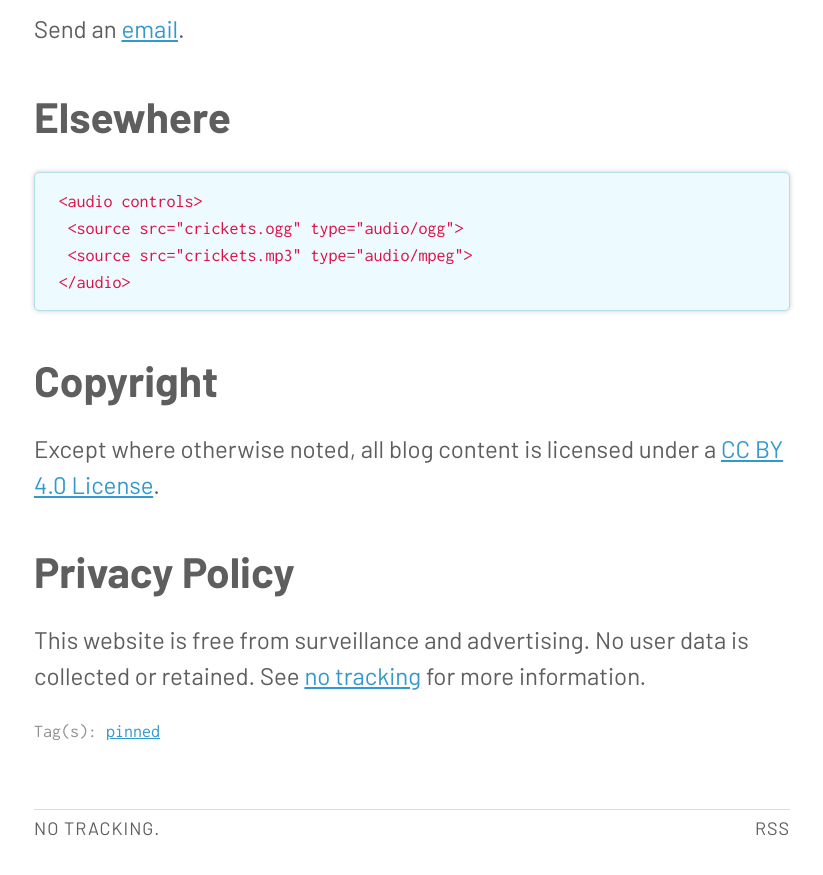
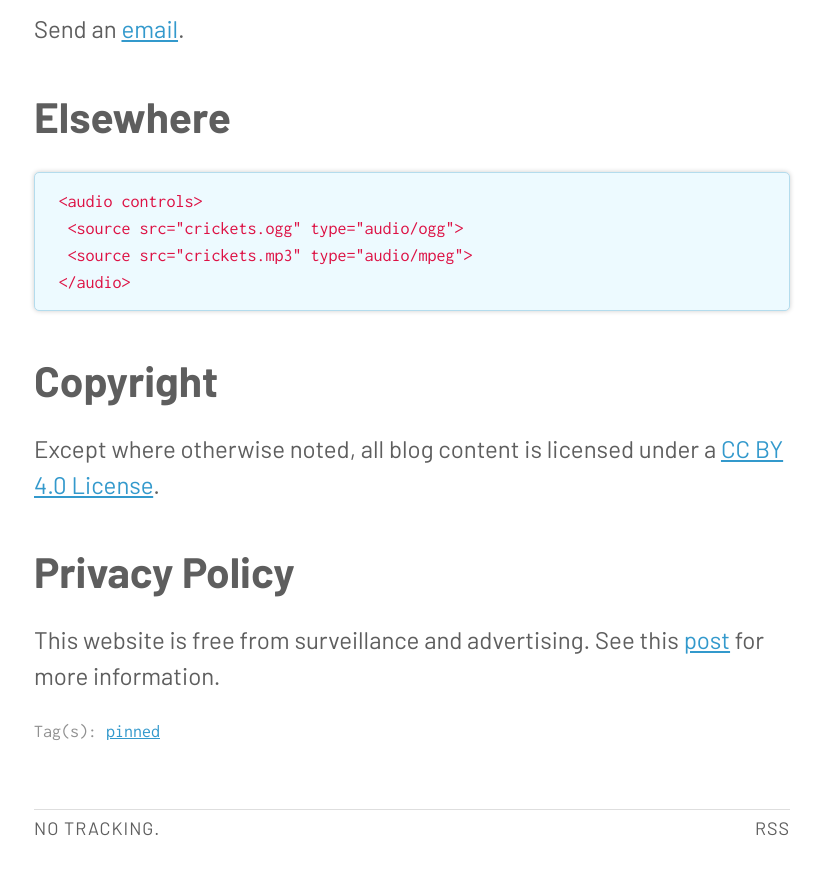
Before and after one commit to ajpwalser/ajpwalser.github.io, a Jekyll site: the page built from _posts/2021-07-09-about.md, in a window 1280 px wide and 900 px high, scrolled down 1643 px. Shown: the top 875 px of the window, without its empty margins (228-1051 px from the left). Built offline with Jekyll 4.4.1, drawn with Linux system fonts in a browser that asks for light colours.

Commit message:
Update 2021-07-09-about.md

```diff
--- a/_posts/2021-07-09-about.md
+++ b/_posts/2021-07-09-about.md
@@ -48,4 +48,4 @@
 
 ### Privacy Policy
 {:toc}
-This website is free from surveillance and advertising. No user data is collected or retained. See [no tracking](https://ajpwalser.github.io/no-tracking/) for more information.
+This website is free from surveillance and advertising. See this [post](https://ajpwalser.github.io/no-tracking/) for more information.
```
